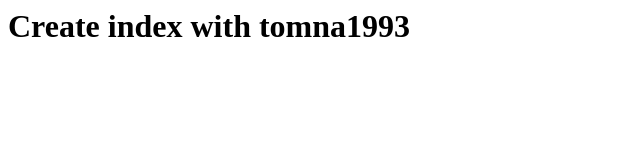
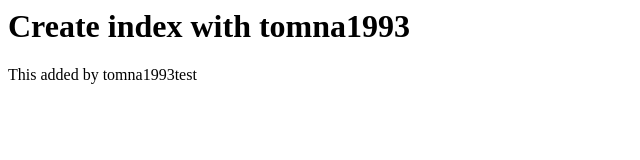
Before and after one commit to tomna1993test/test_multiUser, a plain HTML site: page index.html in a window 1280 px wide. Shown: the whole page, without its empty margins (0-640 px from the left). Drawn offline with Linux system fonts and the light colour scheme.

Commit message:
Added paragraph tomna1993test

```diff
--- a/index.html
+++ b/index.html
@@ -1 +1,3 @@
 <h1>Create index with tomna1993</h1>
+
+<p>This added by tomna1993test</p>
```
